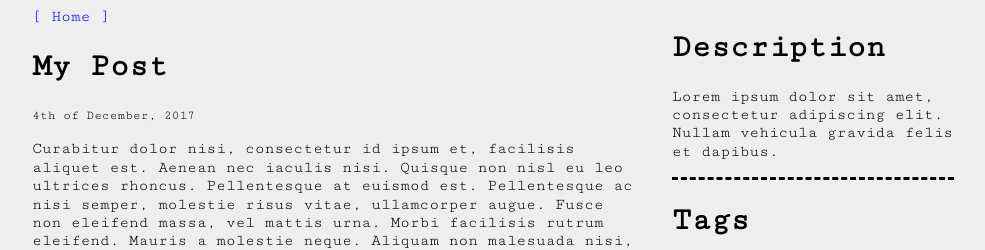
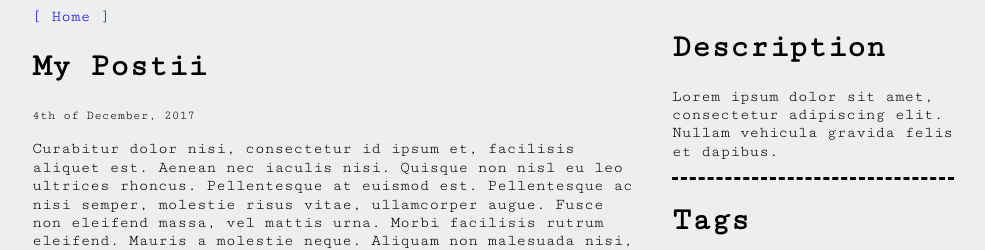
Before and after one commit to stackbit-projects/oval-oregano-bc950, a Jekyll site: the page built from _posts/2017-12-04-my-post.md, in a window 1280 px wide. Shown: the top 250 px of the page, without its empty margins (147-1132 px from the left). Built offline with Jekyll 4.4.1, drawn with Linux system fonts in a browser that asks for light colours; nearby versions of some CDN libraries.

Commit message:
post.html: changed

```diff
--- a/_layouts/post.html
+++ b/_layouts/post.html
@@ -7,7 +7,7 @@ layout: default
         <div class="col-2">
             <a href="{{ site.baseurl }}/">[ Home ]</a>
             <article>
-                <h1>{{ post.title }}</h1>
+                <h1>{{ post.title }}ii</h1>
                 <small>{% include post_date.html %}</small>
                 <p>{{ content }}</p>
             </article>
```
